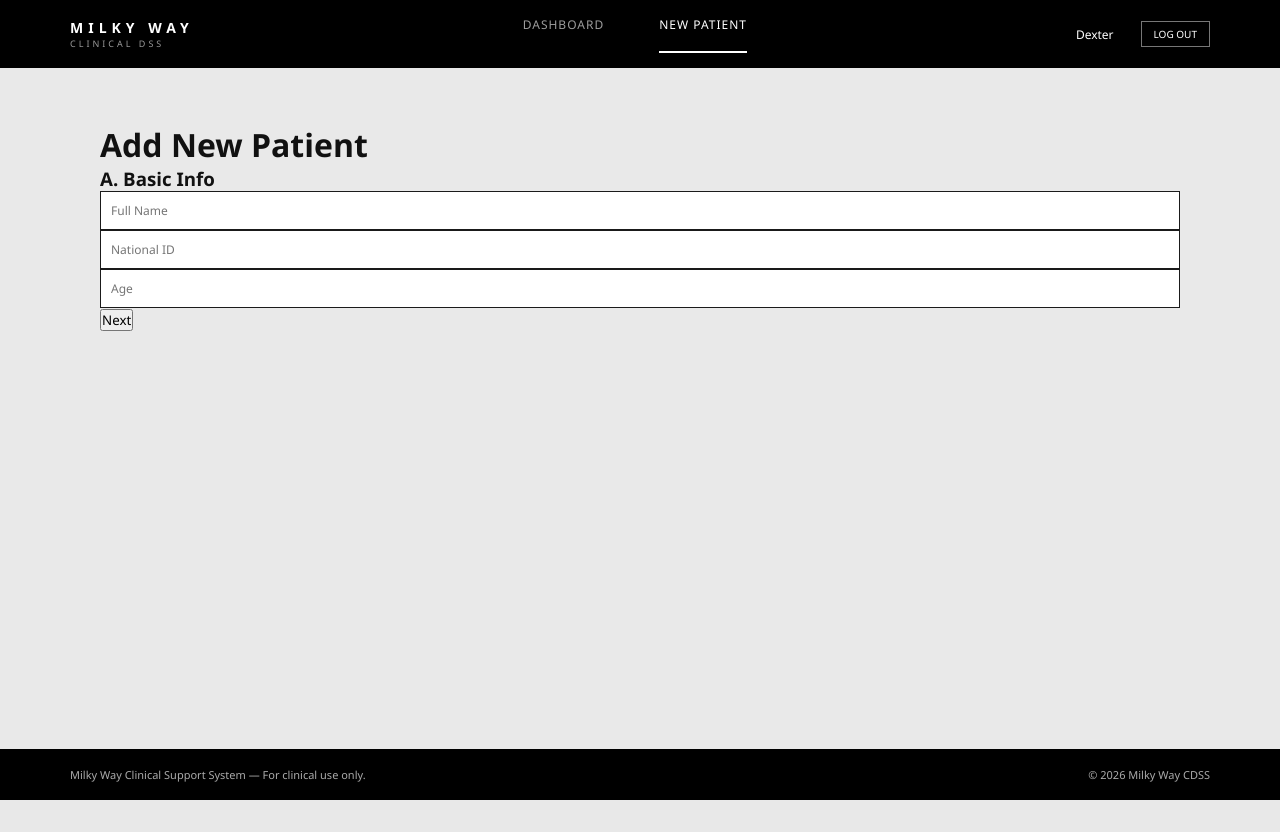
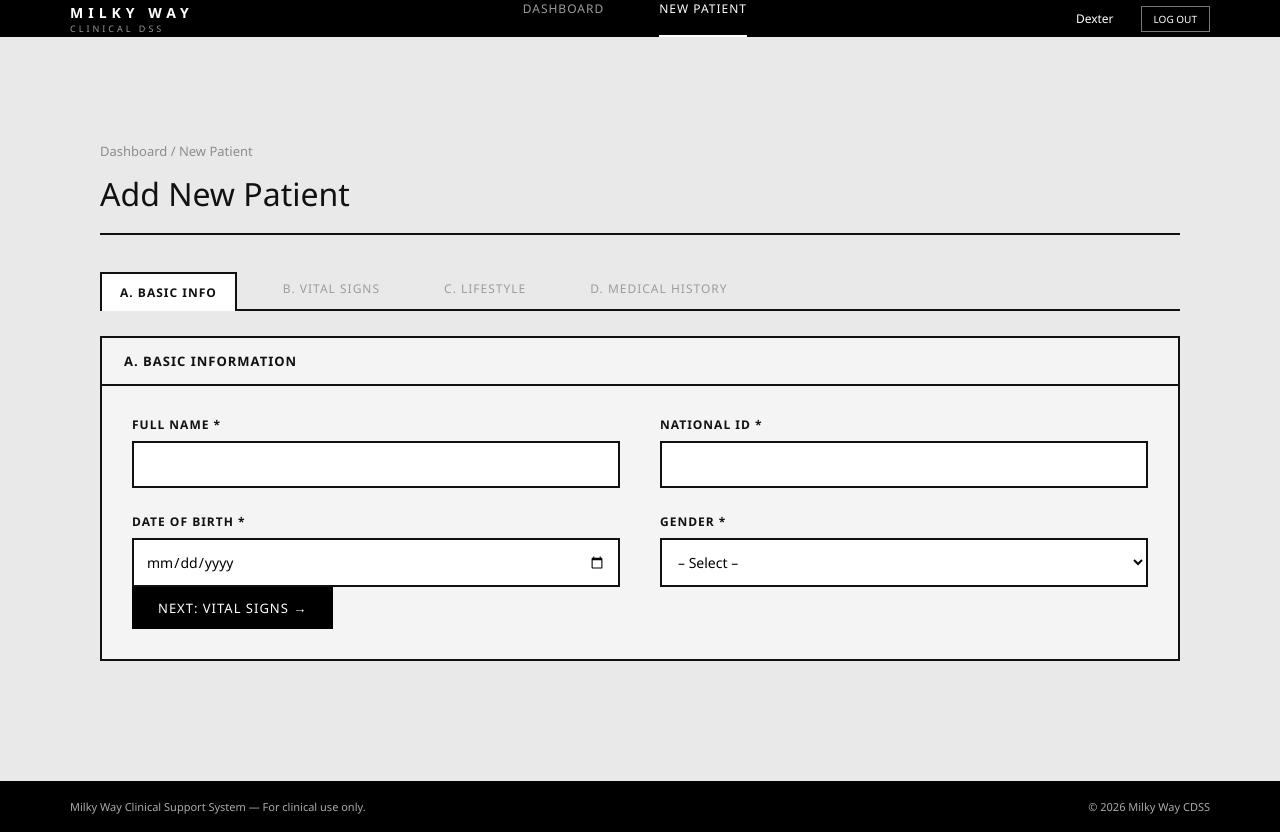
Before and after one commit to Dzoixy/milky-way-new-blood, a FastAPI app: page /clinician/new-patient in a window 1280 px wide. Before the commit the page ends 800 px from the top, so only its background shows below. Run offline with FastAPI, Linux system fonts and the light colour scheme; a user stored in the database is signed in; parts of the project's set-up code (start-up, migrations or seed data) failed here and were passed over.

Commit message:
new newpatient.html.css

```diff
--- a/app/static/css/new_patient.css
+++ b/app/static/css/new_patient.css
@@ -1,57 +1,209 @@
-.tabs{
+/* ========================================
+   MILKY WAY – NEW PATIENT (Clinical UI)
+   ======================================== */
+
+:root{
+  --black:#111;
+  --light:#f4f4f4;
+  --mid:#9c9c9c;
+  --white:#ffffff;
+}
+
+/* ===== Layout ===== */
+
+.np-container{
+  max-width:1200px;
+  margin:50px auto;
+}
+
+.breadcrumb{
+  font-size:13px;
+  color:#8c8c8c;
+  margin-bottom:12px;
+}
+
+.np-title{
+  font-size:32px;
+  font-weight:500;
+  margin-bottom:18px;
+}
+
+.np-divider{
+  height:2px;
+  background:var(--black);
+  margin-bottom:35px;
+}
+
+/* ===== Tabs ===== */
+
+.np-tabs{
   display:flex;
-  gap:50px;
-  border-bottom:2px solid #111;
-  padding-bottom:10px;
+  gap:28px;
+  border-bottom:2px solid var(--black);
   margin-bottom:25px;
 }
 
-.tabs span{
-  font-size:11px;
+.tab{
+  font-size:12px;
   letter-spacing:1px;
-  color:#999;
+  padding:10px 18px;
+  color:var(--mid);
+  text-decoration:none;
 }
 
-.tabs .active{
-  color:#000;
+.tab.active{
+  border:2px solid var(--black);
+  border-bottom:none;
+  background:var(--white);
+  color:var(--black);
+  font-weight:600;
+  position:relative;
+  top:2px;
+}
+
+/* ===== Panel ===== */
+
+.np-panel{
+  border:2px solid var(--black);
+  background:var(--light);
+}
+
+.np-panel-head{
+  padding:14px 22px;
+  border-bottom:2px solid var(--black);
+  font-size:13px;
+  letter-spacing:1px;
   font-weight:600;
 }
 
-.form-grid-2{
+/* ===== Form ===== */
+
+.np-form{
+  padding:30px;
+}
+
+.field label{
+  display:block;
+  font-size:12px;
+  letter-spacing:1px;
+  font-weight:600;
+  margin-bottom:8px;
+}
+
+.field input,
+.field select,
+.field textarea{
+  width:100%;
+  border:2px solid var(--black);
+  background:var(--white);
+  padding:12px;
+  font-size:14px;
+  font-family:inherit;
+  outline:none;
+}
+
+.field input:focus,
+.field select:focus,
+.field textarea:focus{
+  border-color:#000;
+}
+
+/* ===== Grid Systems ===== */
+
+.np-grid-1{
+  display:grid;
+  grid-template-columns:1fr;
+  gap:25px;
+}
+
+.np-grid-2{
   display:grid;
   grid-template-columns:1fr 1fr;
-  gap:25px;
-  margin-bottom:25px;
+  gap:25px 40px;
 }
 
-.form-grid-3{
+.np-grid-3{
   display:grid;
   grid-template-columns:1fr 1fr 1fr;
-  gap:25px;
-  margin-bottom:25px;
+  gap:25px 40px;
 }
 
-label{
-  font-size:11px;
-  text-transform:uppercase;
-  margin-bottom:6px;
-  display:block;
+/* ===== Checkbox ===== */
+
+.checkbox{
+  display:flex;
+  align-items:center;
+  gap:10px;
+  margin-top:10px;
 }
 
-input, select, textarea{
-  width:100%;
-  padding:10px;
-  border:1px solid #1a1a1a;
-  font-size:12px;
-  background:#fff;
+.checkbox input{
+  width:16px;
+  height:16px;
+  accent-color:#000;
 }
 
-textarea{
-  min-height:120px;
+/* ===== Buttons ===== */
+
+.btn-row{
+  display:flex;
+  gap:16px;
+  margin-top:35px;
 }
 
-.form-actions{
-  margin-top:25px;
-  display:flex;
-  gap:15px;
+.np-btn{
+  background:#000;
+  color:#fff;
+  border:none;
+  padding:12px 26px;
+  font-size:13px;
+  letter-spacing:1px;
+  cursor:pointer;
+  transition:0.2s;
 }
+
+.np-btn:hover{
+  background:#222;
+}
+
+.np-btn-light{
+  border:2px solid var(--black);
+  background:#fff;
+  color:#000;
+  padding:10px 24px;
+  font-size:13px;
+  text-decoration:none;
+  cursor:pointer;
+  transition:0.2s;
+}
+
+.np-btn-light:hover{
+  background:#000;
+  color:#fff;
+}
+
+/* ===== Textarea Specific ===== */
+
+textarea{
+  resize:vertical;
+  min-height:90px;
+}
+
+/* ===== Responsive ===== */
+
+@media(max-width:1000px){
+  .np-grid-3{
+    grid-template-columns:1fr 1fr;
+  }
+}
+
+@media(max-width:768px){
+  .np-grid-2,
+  .np-grid-3{
+    grid-template-columns:1fr;
+  }
+
+  .np-container{
+    padding:0 20px;
+  }
+}
--- a/app/templates/new_patient.html
+++ b/app/templates/new_patient.html
@@ -1,43 +1,152 @@
 {% extends "base.html" %}
 {% block content %}
 
-<h1>Add New Patient</h1>
+{% set step = request.query_params.get("step", "a") %}
 
-<form method="POST" action="/clinician/new-patient">
+<div class="np-container">
 
-<div class="step" id="step1">
-    <h3>A. Basic Info</h3>
-    <input name="full_name" placeholder="Full Name" required>
-    <input name="national_id" placeholder="National ID" required>
-    <input name="age" type="number" placeholder="Age" required>
-    <button type="button" onclick="nextStep(2)">Next</button>
+  <div class="breadcrumb">Dashboard / New Patient</div>
+
+  <h1 class="np-title">Add New Patient</h1>
+  <div class="np-divider"></div>
+
+  <!-- Tabs -->
+  <div class="np-tabs">
+    <a href="?step=a" class="tab {{ 'active' if step=='a' }}">A. BASIC INFO</a>
+    <a href="?step=b" class="tab {{ 'active' if step=='b' }}">B. VITAL SIGNS</a>
+    <a href="?step=c" class="tab {{ 'active' if step=='c' }}">C. LIFESTYLE</a>
+    <a href="?step=d" class="tab {{ 'active' if step=='d' }}">D. MEDICAL HISTORY</a>
+  </div>
+
+  <div class="np-panel">
+    <div class="np-panel-head">
+      {% if step=='a' %}A. BASIC INFORMATION{% endif %}
+      {% if step=='b' %}B. VITAL SIGNS & LABORATORY VALUES{% endif %}
+      {% if step=='c' %}C. LIFESTYLE FACTORS{% endif %}
+      {% if step=='d' %}D. MEDICAL HISTORY{% endif %}
+    </div>
+
+    <form method="post" class="np-form">
+
+      {% if step=='a' %}
+      <div class="np-grid-2">
+        <div class="field">
+          <label>FULL NAME *</label>
+          <input type="text" name="full_name" required>
+        </div>
+        <div class="field">
+          <label>NATIONAL ID *</label>
+          <input type="text" name="national_id" required>
+        </div>
+        <div class="field">
+          <label>DATE OF BIRTH *</label>
+          <input type="date" name="date_of_birth" required>
+        </div>
+        <div class="field">
+          <label>GENDER *</label>
+          <select name="gender" required>
+            <option value="">– Select –</option>
+            <option value="male">Male</option>
+            <option value="female">Female</option>
+          </select>
+        </div>
+      </div>
+      <button formaction="?step=b" class="np-btn">NEXT: VITAL SIGNS →</button>
+      {% endif %}
+
+      {% if step=='b' %}
+      <div class="np-grid-3">
+        <div class="field">
+          <label>SYSTOLIC BP (MMHG) *</label>
+          <input type="number" name="sbp" placeholder="e.g. 130" required>
+        </div>
+        <div class="field">
+          <label>DIASTOLIC BP (MMHG) *</label>
+          <input type="number" name="dbp" placeholder="e.g. 85" required>
+        </div>
+        <div class="field">
+          <label>FASTING GLUCOSE (MG/DL) *</label>
+          <input type="number" name="glucose" placeholder="e.g. 95" required>
+        </div>
+        <div class="field">
+          <label>HBA1C (%)</label>
+          <input type="number" step="0.1" name="hba1c">
+        </div>
+        <div class="field">
+          <label>TOTAL CHOLESTEROL (MG/DL)</label>
+          <input type="number" name="total_chol">
+        </div>
+        <div class="field">
+          <label>LDL (MG/DL)</label>
+          <input type="number" name="ldl">
+        </div>
+        <div class="field">
+          <label>HDL (MG/DL)</label>
+          <input type="number" name="hdl">
+        </div>
+        <div class="field">
+          <label>TRIGLYCERIDES (MG/DL)</label>
+          <input type="number" name="tg">
+        </div>
+      </div>
+      <div class="btn-row">
+        <a href="?step=a" class="np-btn-light">← BACK</a>
+        <button formaction="?step=c" class="np-btn">NEXT: LIFESTYLE →</button>
+      </div>
+      {% endif %}
+
+      {% if step=='c' %}
+      <div class="np-grid-2">
+        <div class="field">
+          <label>SMOKING STATUS</label>
+          <div class="checkbox">
+            <input type="checkbox" name="smoker">
+            <span>Current Smoker</span>
+          </div>
+        </div>
+        <div class="field">
+          <label>EXERCISE FREQUENCY</label>
+          <select name="exercise">
+            <option>None / Sedentary</option>
+            <option>1–2 days/week</option>
+            <option>3–4 days/week</option>
+            <option>5+ days/week</option>
+          </select>
+        </div>
+      </div>
+      <div class="btn-row">
+        <a href="?step=b" class="np-btn-light">← BACK</a>
+        <button formaction="?step=d" class="np-btn">NEXT: MEDICAL HISTORY →</button>
+      </div>
+      {% endif %}
+
+      {% if step=='d' %}
+      <div class="np-grid-1">
+        <div class="field">
+          <label>CHRONIC DISEASES</label>
+          <textarea name="chronic" rows="3"></textarea>
+        </div>
+        <div class="field">
+          <label>FAMILY HISTORY</label>
+          <textarea name="family" rows="3"></textarea>
+        </div>
+        <div class="field">
+          <label>DRUG ALLERGIES / INTOLERANCES</label>
+          <textarea name="allergies" rows="3"></textarea>
+        </div>
+        <div class="field">
+          <label>CLINICIAN NOTES</label>
+          <textarea name="notes" rows="3"></textarea>
+        </div>
+      </div>
+      <div class="btn-row">
+        <a href="?step=c" class="np-btn-light">← BACK</a>
+        <button class="np-btn">CALCULATE RISK & SAVE VISIT</button>
+      </div>
+      {% endif %}
+
+    </form>
+  </div>
 </div>
 
-<div class="step" id="step2" style="display:none;">
-    <h3>B. Vital Signs</h3>
-    <input name="systolic" placeholder="Systolic BP" required>
-    <input name="diastolic" placeholder="Diastolic BP" required>
-    <input name="glucose" placeholder="Fasting Glucose" required>
-    <input name="cholesterol" placeholder="Total Cholesterol" required>
-    <button type="button" onclick="nextStep(3)">Next</button>
-</div>
-
-<div class="step" id="step3" style="display:none;">
-    <h3>D. Medical History</h3>
-    <textarea name="chronic" placeholder="Chronic diseases"></textarea>
-
-    <button type="submit">
-        CALCULATE RISK & SAVE VISIT
-    </button>
-</div>
-
-</form>
-
-<script>
-function nextStep(step) {
-    document.querySelectorAll(".step").forEach(s => s.style.display="none");
-    document.getElementById("step"+step).style.display="block";
-}
-</script>
-
 {% endblock %}
--- a/create_user.py
+++ b/create_user.py
@@ -4,8 +4,8 @@ from sqlalchemy import select
 from app.database.connection import AsyncSessionLocal, engine, Base
 from app.models.user_model import User
 from app.utils.security import get_password_hash
-
-
+from app.database.connection import DATABASE_URL
+print("Using DB:", DATABASE_URL)
 async def create_user():
 
     # 🔹 สร้าง table ก่อน (สำคัญ)
```
Also changed, not shown: milkyway.db.
